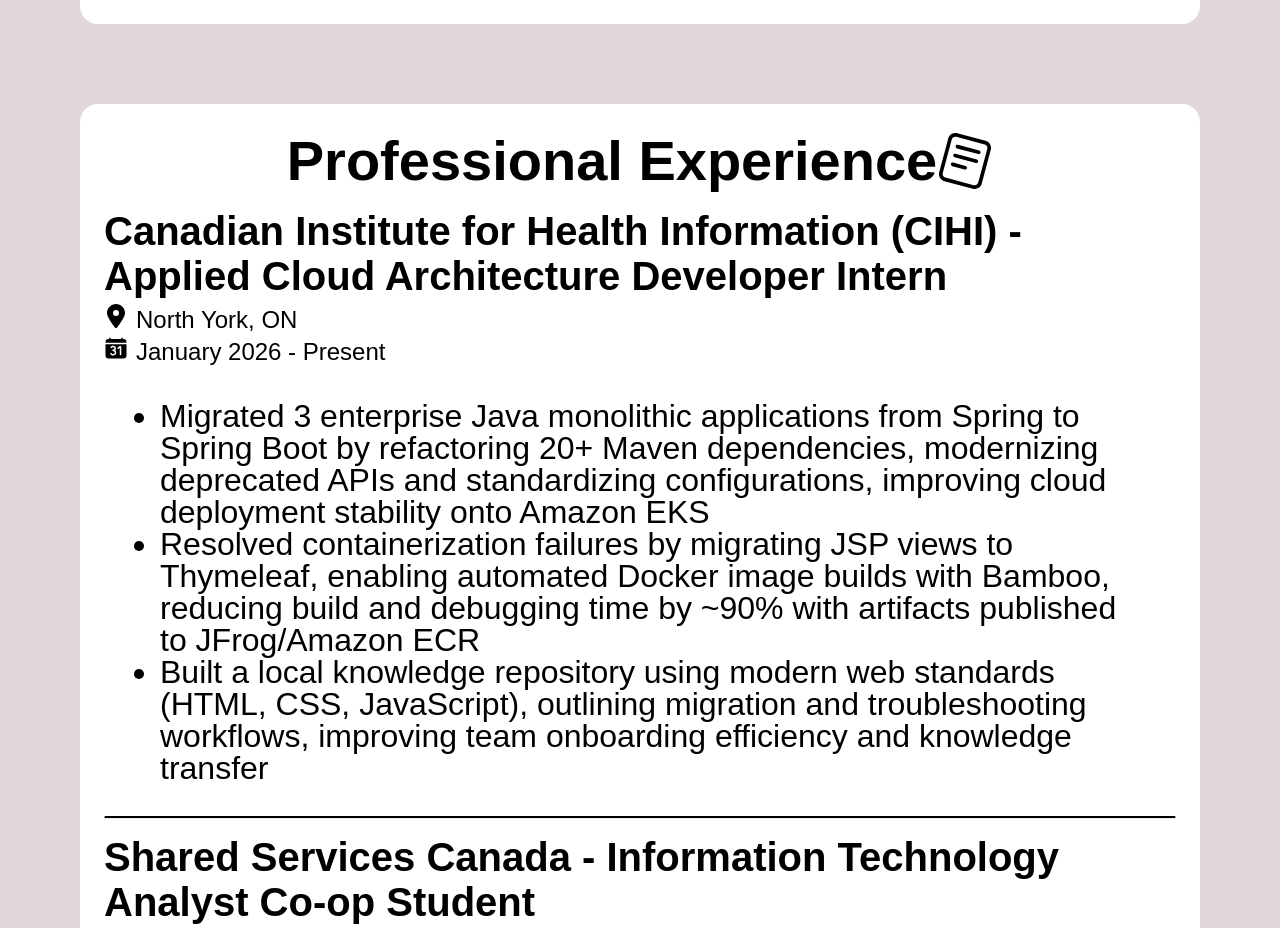
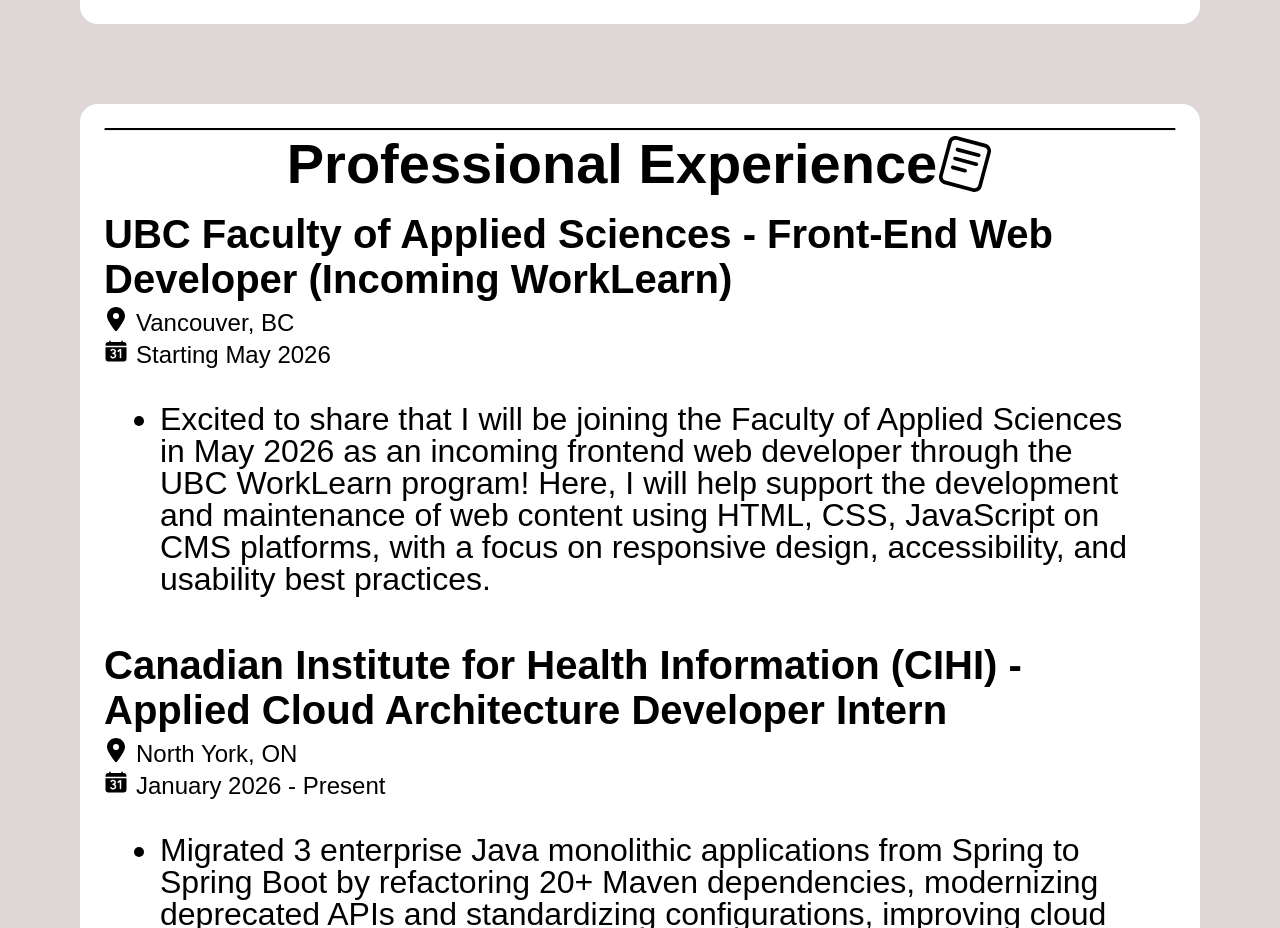
Before and after one commit to samlui1009/portfolio-page, a React (Vite) app: page /#/aboutme in a window 1280 px wide. Shown: the part 2345-3273 px from the top of the page. Built offline with nearby package versions, Linux system fonts and the light colour scheme; a web font is replaced by a local one.

Commit message:
Updated job experiences with new incoming role

```diff
--- a/src/components/ProjectGrid.jsx
+++ b/src/components/ProjectGrid.jsx
@@ -55,10 +55,9 @@
           type="Hack the Globe 2026 Project"
           image={CommunityPulse}
           url="https://github.com/ajarodpaulson/hack-the-globe-2026"
-          description="Developed for the Hack the Globe 2026 hackathon, CommunityPulse was built as a solution to help outreach workers
-          capture anecdotal data on those within the community in need. With a user-friendly interface, real-time interview recording
-          using the Web Speech API, immediate transcript anonymization and analysis via Ollama and Leaflet heat map visualizations for each recorded interview,
-          we believe that CommunityPulse can be used to provide interventions and support those who need care in a more efficient, and effective manner."
+          description="CommunityPulse was built as a solution to help outreach workers
+          capture anecdotal data on those within the community in need in a more efficient, effective manner through a user-friendly interface, real-time interview recording
+          using the Web Speech API, immediate transcript anonymization and analysis via Ollama and Leaflet heat map visualizations."
           stack={[SiNextdotjs, SiCss3, SiJavascript, SiOllama, SiLeaflet]}
         ></ProjectCard>
 
--- a/src/pages/AboutMe.jsx
+++ b/src/pages/AboutMe.jsx
@@ -171,9 +171,35 @@
 
         <section ref={profexp}>
           <div className="professional-exp">
+
+            <hr className="divider"></hr>
+
             <h2 className="title">
               Professional Experience<SiReaddotcv></SiReaddotcv>
             </h2>
+
+            <div>
+              <h3 className="org">
+                UBC Faculty of Applied Sciences - Front-End Web Developer (Incoming WorkLearn)
+              </h3>
+              <div className="job-info">
+                <p>
+                  <FaLocationDot className="logo"></FaLocationDot>Vancouver, BC
+                </p>
+                <p>
+                  <IoCalendarNumber className="logo"></IoCalendarNumber>Starting May 2026
+                </p>
+              </div>
+              <ul className="tasks">
+                <li>
+                  Excited to share that I will be joining the Faculty of Applied Sciences in May 2026 as an incoming
+                  frontend web developer through the UBC WorkLearn program!
+                  Here, I will help support the development and maintenance of web content using HTML, CSS, JavaScript on CMS platforms,
+                  with a focus on responsive design, accessibility, and usability best practices.
+                </li>
+              </ul>
+            </div>
+
             <div>
               <h3 className="org">
                 Canadian Institute for Health Information (CIHI) - Applied Cloud
```
